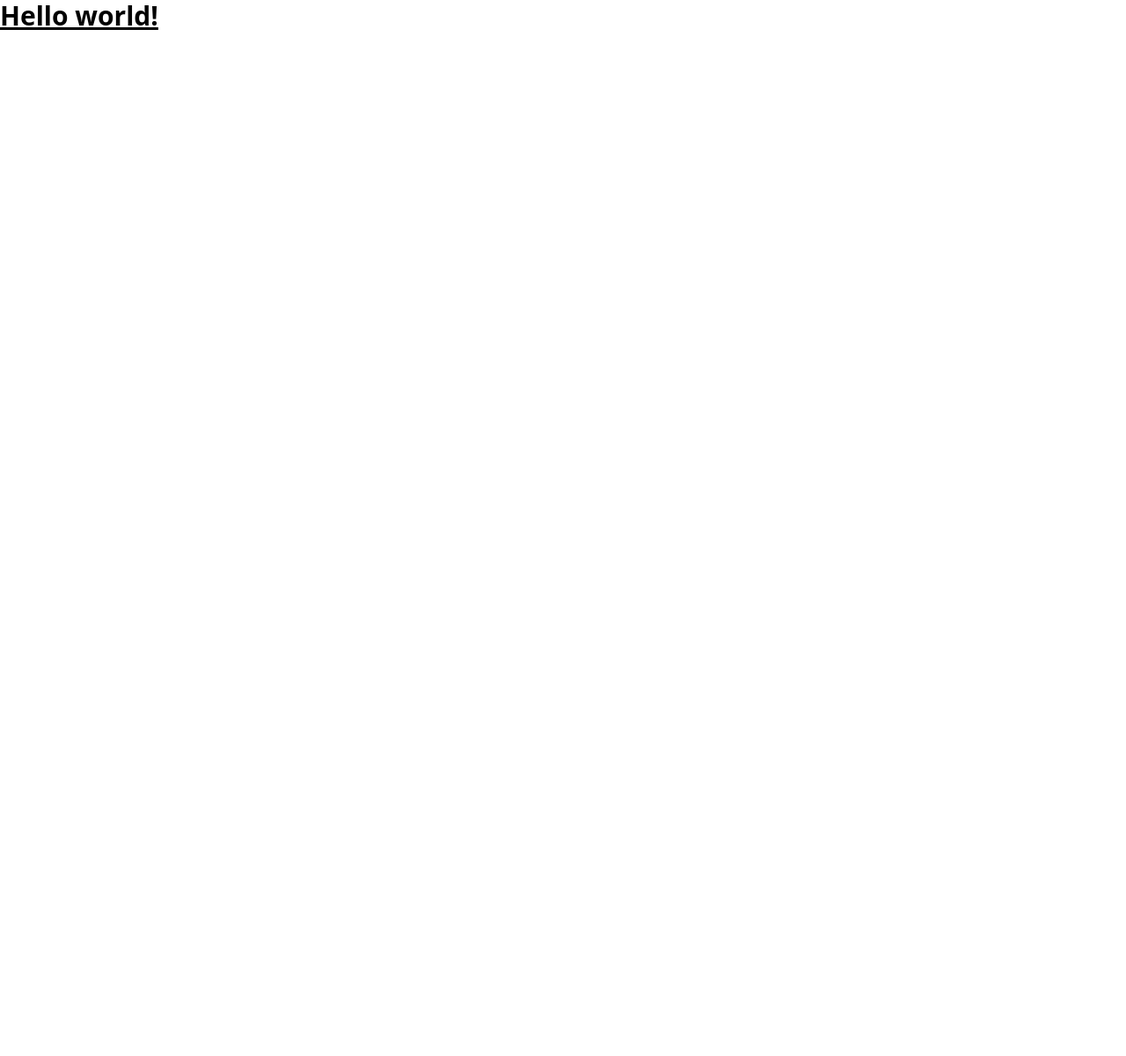
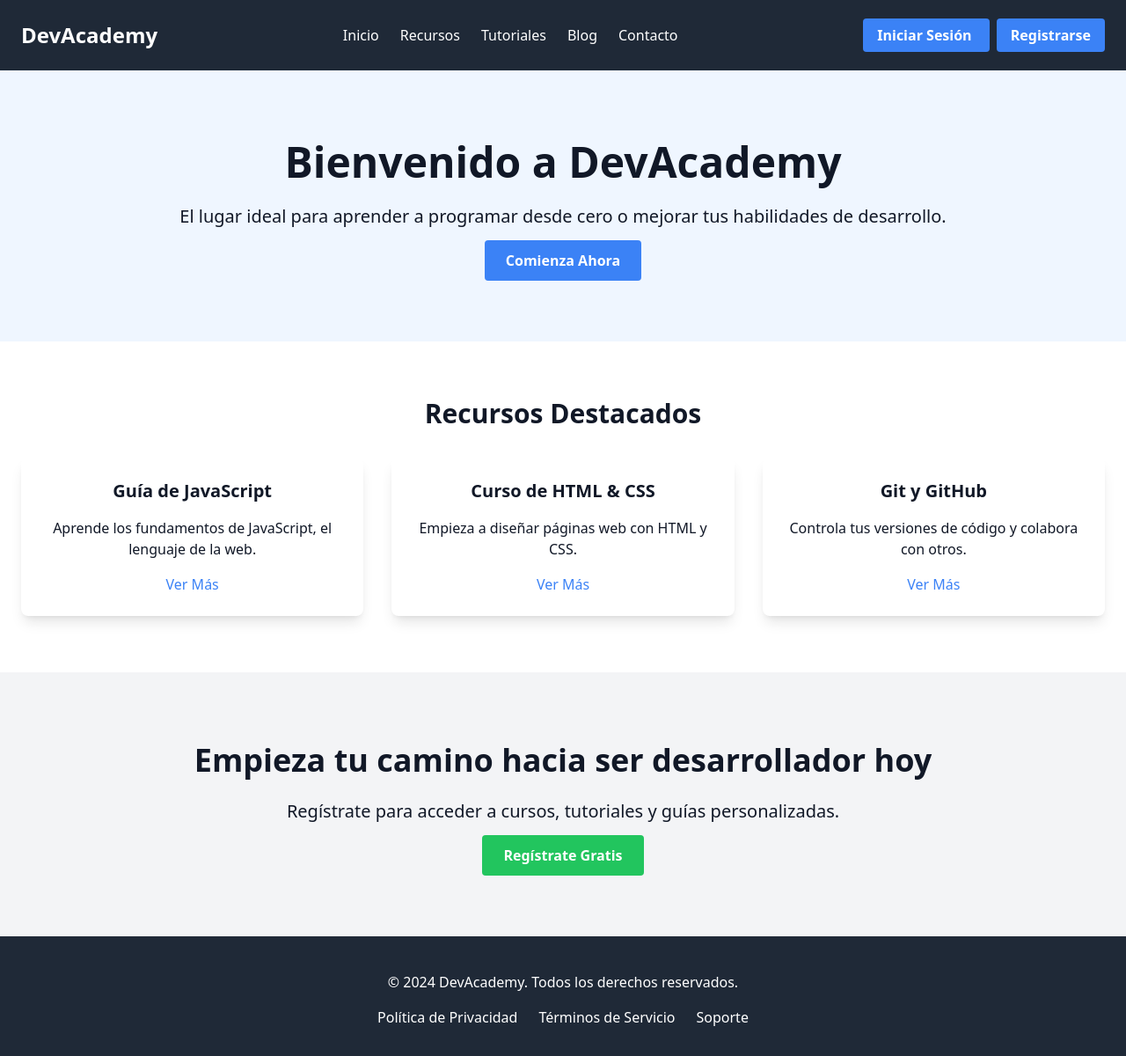
Before and after one commit to DavysTorres/FooTalent-Frontend-G13, an Angular app: page / in a window 1280 px wide. Shown: the top 1200 px of the page at 88% size. Before the commit the page ends 800 px from the top, so only its background shows below. Built offline with nearby package versions, Linux system fonts and the light colour scheme.

Commit message:
estructura y diseño landing page creada

```diff
--- a/src/app/app.component.html
+++ b/src/app/app.component.html
@@ -1,5 +1,5 @@
 <h1 class="text-3xl font-bold underline">
-  Hello world!
+
 </h1>
 
 <router-outlet />
--- a/src/app/app.routes.ts
+++ b/src/app/app.routes.ts
@@ -1,3 +1,15 @@
-import { Routes } from '@angular/router';
+import { NgModule } from '@angular/core';
+import { RouterModule, Routes } from '@angular/router';
+import { LandingComponent } from './pages/landing/landing.component';
 
-export const routes: Routes = [];
+export const routes: Routes = [
+  { path: '', component: LandingComponent },
+  // otras rutas aquí
+];
+
+@NgModule({
+  imports: [RouterModule.forRoot(routes)],
+  exports: [RouterModule],
+})
+
+export class AppRoutingModule {}
--- /dev/null
+++ b/src/app/pages/landing/landing.component.html
@@ -0,0 +1,119 @@
+<!-- Landing Page -->
+
+<header class="bg-gray-800 text-white">
+  <nav class="max-w-7xl mx-auto p-6 flex justify-between items-center">
+    <!-- Logo -->
+    <div class="text-2xl font-bold">
+      <a href="/">DevAcademy</a>
+    </div>
+
+    <!-- Navbar Links -->
+    <div>
+      <ul class="flex space-x-6">
+        <li><a href="#" class="hover:text-gray-400">Inicio</a></li>
+        <li><a href="#" class="hover:text-gray-400">Recursos</a></li>
+        <li><a href="#" class="hover:text-gray-400">Tutoriales</a></li>
+        <li><a href="#" class="hover:text-gray-400">Blog</a></li>
+        <li><a href="#" class="hover:text-gray-400">Contacto</a></li>
+      </ul>
+    </div>
+
+    <!-- Botón de Login/Register -->
+    <div>
+      <a
+        href="#"
+        class="bg-blue-500 hover:bg-blue-700 text-white font-bold py-2 px-4 mr-2 rounded"
+      >
+        Iniciar Sesión
+      </a>
+      <a
+        href="#"
+        class="bg-blue-500 hover:bg-blue-700 text-white font-bold py-2 px-4 rounded"
+      >
+        Registrarse
+      </a>
+    </div>
+  </nav>
+</header>
+
+<main class="bg-white text-gray-900">
+  <!-- Hero Section -->
+  <section class="bg-blue-50 py-20">
+    <div class="max-w-7xl mx-auto px-6 text-center">
+      <h1 class="text-5xl font-bold mb-6">Bienvenido a DevAcademy</h1>
+      <p class="text-xl mb-6">
+        El lugar ideal para aprender a programar desde cero o mejorar tus
+        habilidades de desarrollo.
+      </p>
+      <a
+        href="#"
+        class="bg-blue-500 hover:bg-blue-700 text-white font-bold py-3 px-6 rounded"
+      >
+        Comienza Ahora
+      </a>
+    </div>
+  </section>
+
+  <!-- Sección de recursos destacados -->
+  <section class="py-16">
+    <div class="max-w-7xl mx-auto px-6">
+      <h2 class="text-3xl font-bold text-center mb-8">Recursos Destacados</h2>
+      <div class="grid grid-cols-1 md:grid-cols-2 lg:grid-cols-3 gap-8">
+        <!-- Recurso 1 -->
+        <div class="bg-white shadow-lg rounded-lg p-6 text-center">
+          <h3 class="text-xl font-bold mb-4">Guía de JavaScript</h3>
+          <p class="mb-4">
+            Aprende los fundamentos de JavaScript, el lenguaje de la web.
+          </p>
+          <a href="#" class="text-blue-500 hover:text-blue-700">Ver Más</a>
+        </div>
+        <!-- Recurso 2 -->
+        <div class="bg-white shadow-lg rounded-lg p-6 text-center">
+          <h3 class="text-xl font-bold mb-4">Curso de HTML & CSS</h3>
+          <p class="mb-4">Empieza a diseñar páginas web con HTML y CSS.</p>
+          <a href="#" class="text-blue-500 hover:text-blue-700">Ver Más</a>
+        </div>
+        <!-- Recurso 3 -->
+        <div class="bg-white shadow-lg rounded-lg p-6 text-center">
+          <h3 class="text-xl font-bold mb-4">Git y GitHub</h3>
+          <p class="mb-4">
+            Controla tus versiones de código y colabora con otros.
+          </p>
+          <a href="#" class="text-blue-500 hover:text-blue-700">Ver Más</a>
+        </div>
+      </div>
+    </div>
+  </section>
+
+  <!-- Sección de llamada a la acción -->
+  <section class="bg-gray-100 py-20">
+    <div class="max-w-7xl mx-auto px-6 text-center">
+      <h2 class="text-4xl font-bold mb-6">
+        Empieza tu camino hacia ser desarrollador hoy
+      </h2>
+      <p class="text-xl mb-6">
+        Regístrate para acceder a cursos, tutoriales y guías personalizadas.
+      </p>
+      <a
+        href="#"
+        class="bg-green-500 hover:bg-green-700 text-white font-bold py-3 px-6 rounded"
+      >
+        Regístrate Gratis
+      </a>
+    </div>
+  </section>
+</main>
+
+<!-- Footer -->
+<footer class="bg-gray-800 text-white py-10">
+  <div class="max-w-7xl mx-auto px-6 text-center">
+    <p class="mb-4">© 2024 DevAcademy. Todos los derechos reservados.</p>
+    <ul class="flex justify-center space-x-6">
+      <li>
+        <a href="#" class="hover:text-gray-400">Política de Privacidad</a>
+      </li>
+      <li><a href="#" class="hover:text-gray-400">Términos de Servicio</a></li>
+      <li><a href="#" class="hover:text-gray-400">Soporte</a></li>
+    </ul>
+  </div>
+</footer>
```
Also changed, not shown: src/app/pages/landing/landing.component.ts (added, +12 -0 lines), src/app/pages/landing/landing.component.css (added), 1 other file (tests, documents, lock files or other folders).
